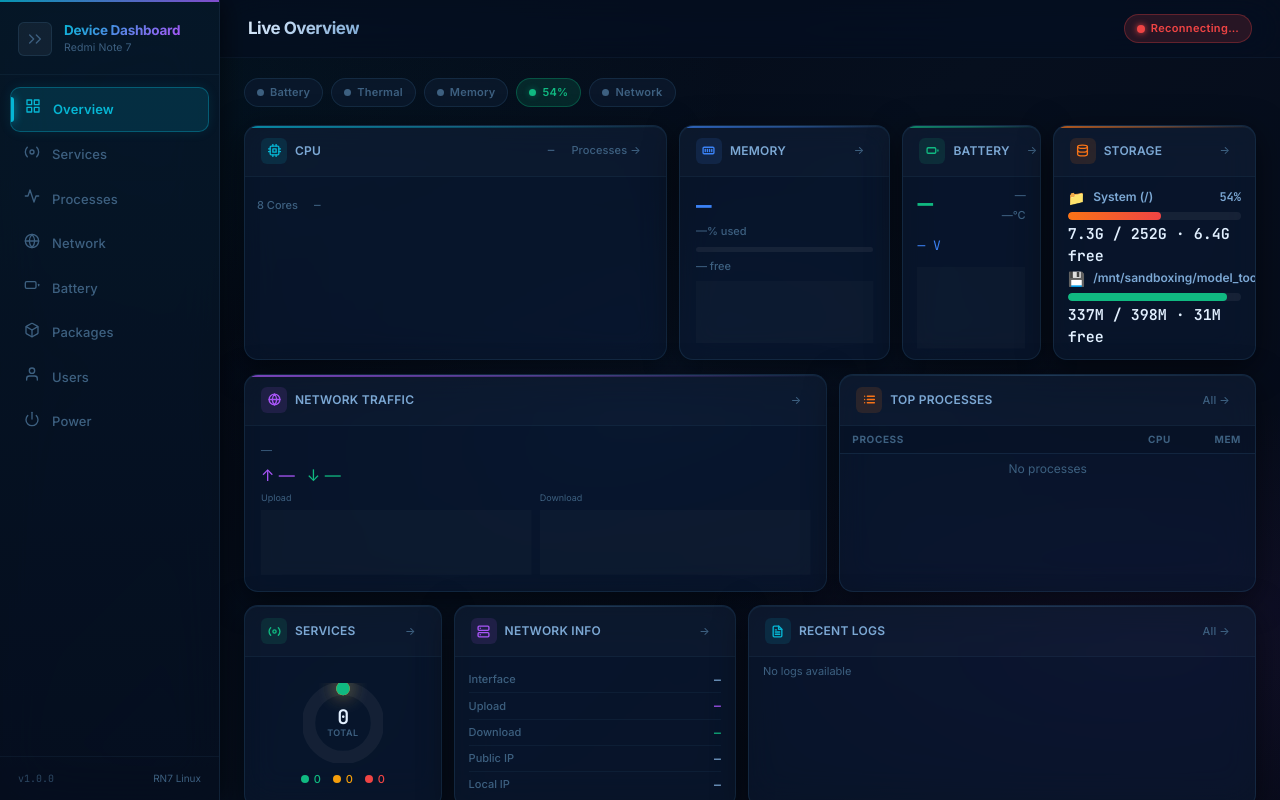
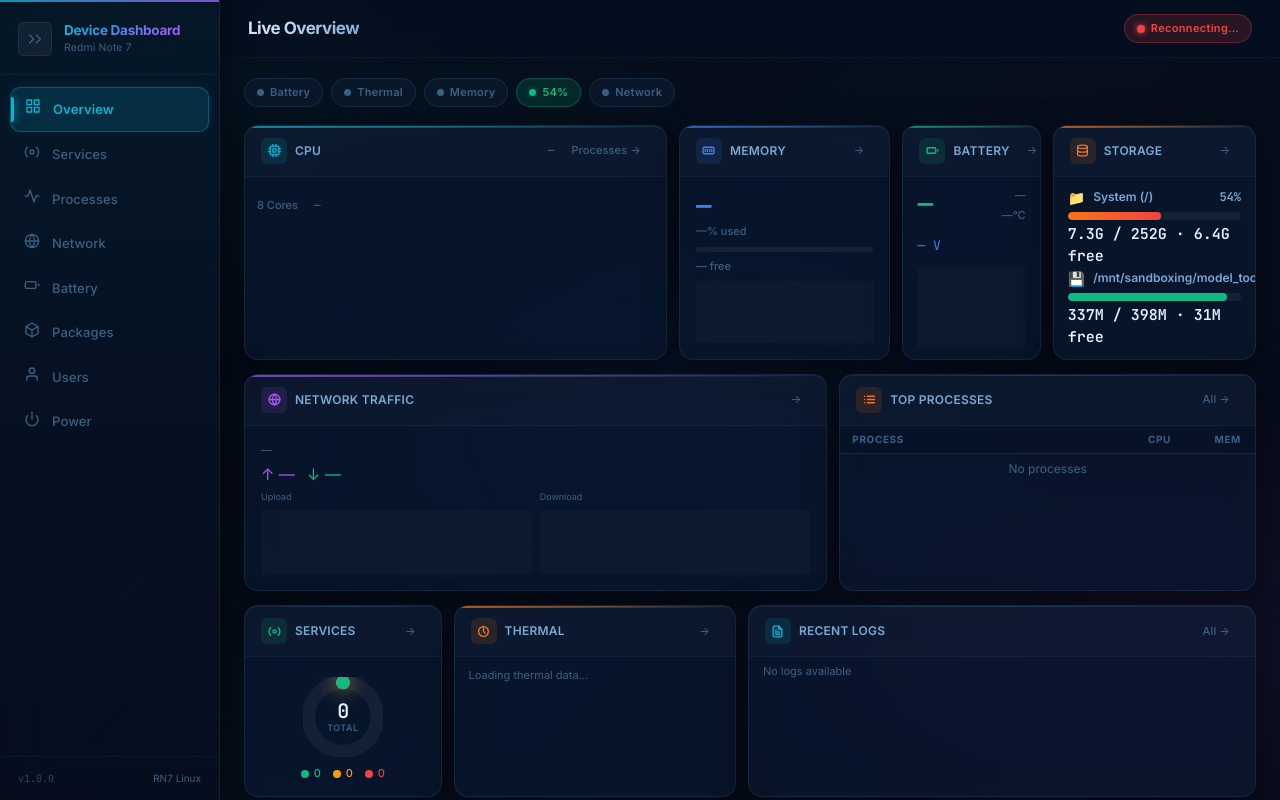
Before and after one commit to minhazul73/lavender, a FastAPI app: page / in a window 1280 px wide. Run offline with FastAPI, Linux system fonts and the light colour scheme; data that the repository does not hold is empty.

Commit message:
Thermal: add display_name mapping (AOSS, CPU SS0, GPU, etc.), thermal card shows top 3 hottest zones

```diff
--- a/dashboard/services/battery.py
+++ b/dashboard/services/battery.py
@@ -5,6 +5,35 @@ import subprocess
 import os
 
 from dashboard.dependencies import run_command
+
+
+# Thermal zone type-to-display-name mapping for readable labels
+THERMAL_NAME_MAP = {
+    "aoss_thermal": "AOSS (Always-On Sensor)",
+    "aoss-thermal": "AOSS (Always-On Sensor)",
+    "cpuss0_thermal": "CPU SS0 (Gold/Big)",
+    "cpuss0-thermal": "CPU SS0 (Gold/Big)",
+    "cpuss1_thermal": "CPU SS1 (LITTLE)",
+    "cpuss1-thermal": "CPU SS1 (LITTLE)",
+    "cpu0_thermal": "CPU0 (Gold)",
+    "cpu0-thermal": "CPU0 (Gold)",
+    "cpu1_thermal": "CPU1 (Gold)",
+    "cpu1-thermal": "CPU1 (Gold)",
+    "cpu2_thermal": "CPU2 (LITTLE)",
+    "cpu2-thermal": "CPU2 (LITTLE)",
+    "cpu3_thermal": "CPU3 (LITTLE)",
+    "cpu3-thermal": "CPU3 (LITTLE)",
+    "pwr_cluster_thermal": "Power Cluster",
+    "pwr-cluster-thermal": "Power Cluster",
+    "gpu_thermal": "GPU (Adreno)",
+    "gpu-thermal": "GPU (Adreno)",
+    "qcom_battery": "Battery",
+    "qcom-battery": "Battery",
+    "pm660_thermal": "PM660 (PMIC)",
+    "pm660-thermal": "PM660 (PMIC)",
+    "pm660l_thermal": "PM660L (PMIC)",
+    "pm660l-thermal": "PM660L (PMIC)",
+}
 
 
 def get_battery_info() -> dict:
@@ -171,6 +200,7 @@ def get_thermal_zones() -> list[dict]:
             zone = {
                 "name": entry,
                 "type": "",
+                "display_name": "",
                 "temp_millicelsius": None,
                 "temp_celsius": None,
                 "warning": False,
@@ -184,6 +214,9 @@ def get_thermal_zones() -> list[dict]:
                         zone["type"] = f.read().strip()
                 except Exception:
                     pass
+
+            # Map to readable display name
+            zone["display_name"] = THERMAL_NAME_MAP.get(zone["type"], zone["type"] or entry)
 
             # Read temperature
             temp_path = os.path.join(zone_path, "temp")
--- a/dashboard/services/live.py
+++ b/dashboard/services/live.py
@@ -475,6 +475,23 @@ class ThermalZone:
     crit: bool = False
 
 
+# Thermal zone name mapping for readable labels
+THERMAL_NAME_MAP = {
+    "aoss_thermal": "AOSS (Always-On Sensor)",
+    "cpuss0_thermal": "CPU SS0 (Gold/Big)",
+    "cpuss1_thermal": "CPU SS1 (LITTLE)",
+    "cpu0_thermal": "CPU0 (Gold)",
+    "cpu1_thermal": "CPU1 (Gold)",
+    "cpu2_thermal": "CPU2 (LITTLE)",
+    "cpu3_thermal": "CPU3 (LITTLE)",
+    "pwr_cluster_thermal": "Power Cluster",
+    "gpu_thermal": "GPU (Adreno)",
+    "qcom_battery": "Battery",
+    "pm660_thermal": "PM660 (PMIC)",
+    "pm660l_thermal": "PM660L (PMIC)",
+}
+
+
 class ThermalCollector(MetricCollector):
     """Collects thermal zone data from hwmon and platform device sysfs.
 
@@ -518,6 +535,7 @@ class ThermalCollector(MetricCollector):
                         zone_name = f"{zone_name}-{temp_i}"
                     zones.append({
                         "name": zone_name,
+                        "display_name": THERMAL_NAME_MAP.get(dev_type, zone_name),
                         "type": dev_type,
                         "temp_millicelsius": temp_val,
                         "temp_celsius": tc,
@@ -540,6 +558,7 @@ class ThermalCollector(MetricCollector):
                     crit = tc >= 90.0
                     zones.append({
                         "name": dev_name,
+                        "display_name": THERMAL_NAME_MAP.get(dev_name, dev_name),
                         "type": "platform-thermal",
                         "temp_millicelsius": temp_val,
                         "temp_celsius": tc,
@@ -562,6 +581,7 @@ class ThermalCollector(MetricCollector):
                     crit = tc >= 90.0
                     zones.append({
                         "name": zone_name,
+                        "display_name": THERMAL_NAME_MAP.get(dev_type, zone_name),
                         "type": dev_type,
                         "temp_millicelsius": temp_val,
                         "temp_celsius": tc,
--- a/dashboard/static/live.css
+++ b/dashboard/static/live.css
@@ -167,7 +167,7 @@
     .middle-row { grid-template-columns: 1fr; }
 }
 
-/* ---- Bottom row: Services (compact) | Network Info (medium) | Recent Logs (wide) ---- */
+/* ---- Bottom row: Services (compact) | Thermal (medium) | Recent Logs (wide) ---- */
 /* Logs contain long text lines — give them the most space */
 .bottom-row {
     display: grid;
@@ -275,7 +275,7 @@
 }
 
 .card-ram .sparkline-line { stroke: var(--blue); filter: drop-shadow(0 1px 2px rgba(59,130,246,0.4)); }
-.card-battery .sparkline-line { stroke: var(--green); filter: drop-shadow(0 1px 2px rgba(16,185,129,0.4)); }
+.card-battery .sparkline-line { stroke: var(--blue); filter: drop-shadow(0 1px 2px rgba(59,130,246,0.4)); }
 #sparkpath-net-up { filter: drop-shadow(0 1px 2px rgba(168,85,247,0.4)); }
 #sparkpath-net-down { filter: drop-shadow(0 1px 2px rgba(16,185,129,0.4)); }
 .card-network .sparkline-line { stroke: var(--purple); }
@@ -695,12 +695,14 @@
 .card-battery { --card-accent: var(--green); }
 .card-network { --card-accent: var(--purple); }
 .card-storage { --card-accent: var(--orange); }
+.card-thermal { --card-accent: var(--orange); }
 
 .card-cpu::after,
 .card-ram::after,
 .card-battery::after,
 .card-network::after,
-.card-storage::after {
+.card-storage::after,
+.card-thermal::after {
     content: '';
     position: absolute;
     top: 0;
@@ -718,6 +720,7 @@
 .card-battery:hover { box-shadow: var(--shadow-lg), 0 0 20px rgba(16,185,129,0.15); }
 .card-network:hover { box-shadow: var(--shadow-lg), 0 0 20px rgba(168,85,247,0.15); }
 .card-storage:hover { box-shadow: var(--shadow-lg), 0 0 20px rgba(249,115,22,0.15); }
+.card-thermal:hover { box-shadow: var(--shadow-lg), 0 0 20px rgba(249,115,22,0.15); }
 
 /* ---- Section entry animations ---- */
 .metrics-row > *,
--- a/dashboard/static/live.js
+++ b/dashboard/static/live.js
@@ -262,6 +262,36 @@
         mEl.querySelector('span:last-child').textContent = pct.toFixed(0) + '%';
     }
 
+    /* ---- Thermal (top 3 in bottom card) ---- */
+    function updateThermalTop(data) {
+        var zones = data.zones || [];
+        if (!zones.length) return;
+
+        // Sort by temperature descending, take top 3
+        var sorted = zones.slice().sort(function(a, b) {
+            var ta = a.temp_celsius || 0;
+            var tb = b.temp_celsius || 0;
+            return tb - ta;
+        }).slice(0, 3);
+
+        var container = document.getElementById('thermal-top');
+        if (!container) return;
+
+        container.innerHTML = sorted.map(function(z) {
+            var temp = z.temp_celsius;
+            var label = z.display_name || z.name;
+            var cls = '';
+            if (temp >= 90) cls = 'crit';
+            else if (temp >= 70) cls = 'warn';
+
+            return '<div style="display:flex; justify-content:space-between; align-items:center;">'
+                + '<span style="font-size:11px; color:var(--text-secondary);">' + label + '</span>'
+                + '<span style="font-size:11px; font-family:JetBrains Mono,monospace; color:' + (cls ? 'var(--' + cls + ')' : 'var(--text-primary)') + ';">'
+                + (temp !== null ? temp.toFixed(1) + '°C' : '—°C') + '</span>'
+                + '</div>';
+        }).join('');
+    }
+
     /* ---- Storage ---- */
     function updateStorage(data) {
         var disks = data.disks || [];
@@ -493,6 +523,6 @@
     fetchJson('/api/system/storage').then(function(d) { if (d) updateStorage(d); });
     fetchJson('/api/system/services').then(function(d) { if (d) updateServices(d); });
     fetchJson('/api/system/logs?limit=10').then(function(d) { if (d) updateLogs(d); });
-    fetchJson('/api/device/network').then(function(d) { if (d) updateNetworkDetails(d); });
+    fetchJson('/api/device/battery').then(function(d) { if (d && d.thermal) updateThermalTop({zones: d.thermal}); });
     fetchJson('/api/system/processes?sort_by=mem&limit=6').then(function(d) { if (d) updateTopProcesses(d); });
 })();
--- a/dashboard/templates/index.html
+++ b/dashboard/templates/index.html
@@ -275,38 +275,20 @@
         </div>
     </section>
 
-    <!-- Network Interfaces -->
-    <section class="card">
+    <!-- Thermal Card (replaced Network Info) -->
+    <section class="card card-thermal" style="position:relative;">
         <div class="card-header">
-            <span class="card-icon card-icon-net">
+            <span class="card-icon" style="background:rgba(249,115,22,0.12); color:var(--orange);">
                 <svg width="13" height="13" viewBox="0 0 24 24" fill="none" stroke="currentColor" stroke-width="2.5" stroke-linecap="round" stroke-linejoin="round">
-                    <rect x="2" y="2" width="20" height="8" rx="2" ry="2"/><rect x="2" y="14" width="20" height="8" rx="2" ry="2"/>
-                    <line x1="6" y1="6" x2="6.01" y2="6"/><line x1="6" y1="18" x2="6.01" y2="18"/>
+                    <circle cx="12" cy="12" r="9"/><path d="M12 2v10l3 3"/>
                 </svg>
             </span>
-            <span class="card-title">Network Info</span>
-            <a href="/network" class="card-link">→</a>
+            <span class="card-title">Thermal</span>
+            <a href="/thermal" class="card-link">→</a>
         </div>
-        <div class="card-body" style="padding: 10px 14px;">
-            <div class="stat-row">
-                <span class="stat-label">Interface</span>
-                <span class="stat-val" id="net-iface-detail">—</span>
-            </div>
-            <div class="stat-row">
-                <span class="stat-label">Upload</span>
-                <span class="stat-val" style="color:var(--purple);" id="net-up-speed">—</span>
-            </div>
-            <div class="stat-row">
-                <span class="stat-label">Download</span>
-                <span class="stat-val" style="color:var(--green);" id="net-down-speed">—</span>
-            </div>
-            <div class="stat-row">
-                <span class="stat-label">Public IP</span>
-                <span class="stat-val" id="net-public-ip">—</span>
-            </div>
-            <div class="stat-row">
-                <span class="stat-label">Local IP</span>
-                <span class="stat-val" id="net-local-ip">—</span>
+        <div class="card-body" style="padding: 10px 14px; flex: 1;">
+            <div id="thermal-top" style="display:flex; flex-direction:column; gap:6px;">
+                <div style="color:var(--text-muted); font-size:11px;">Loading thermal data…</div>
             </div>
         </div>
     </section>
```
